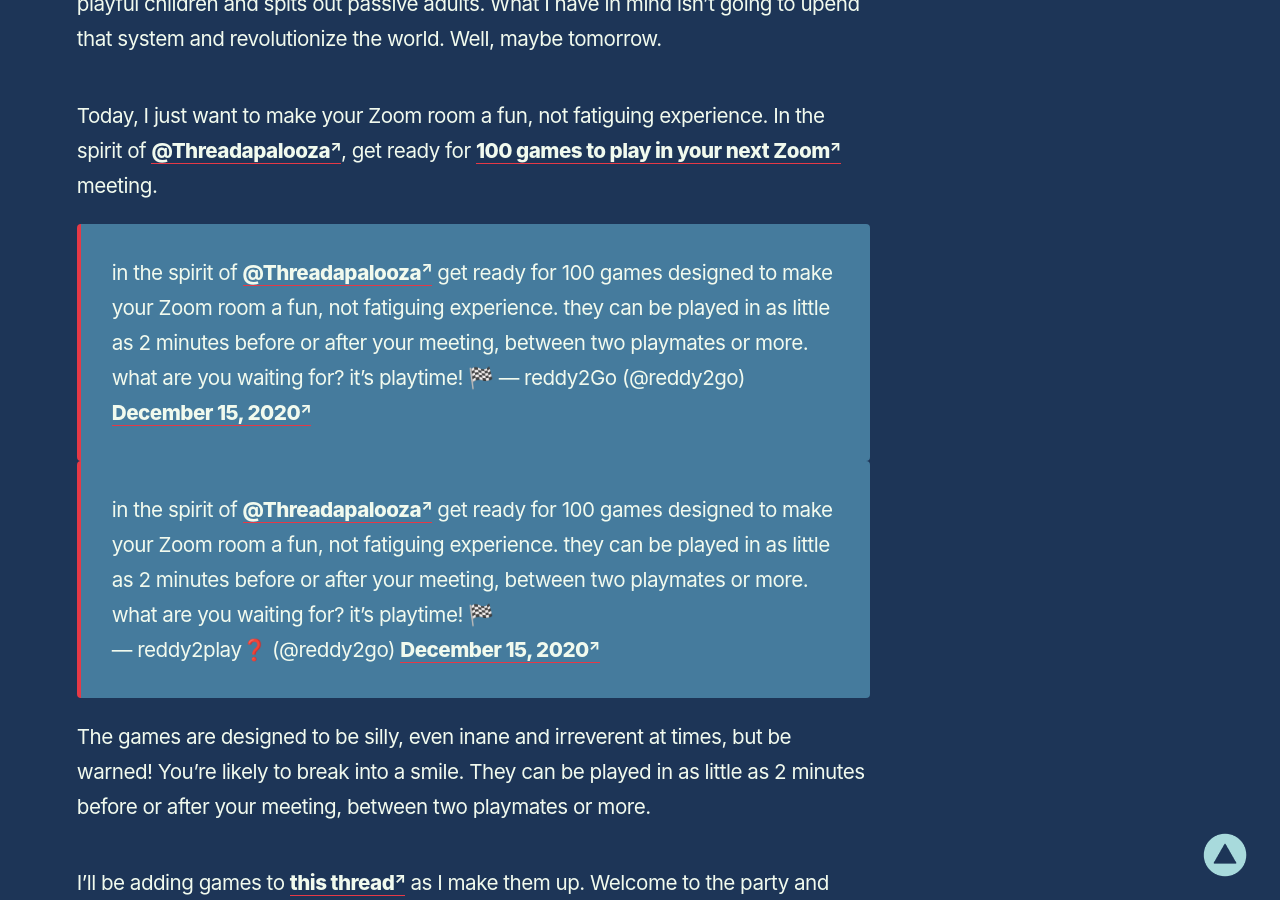
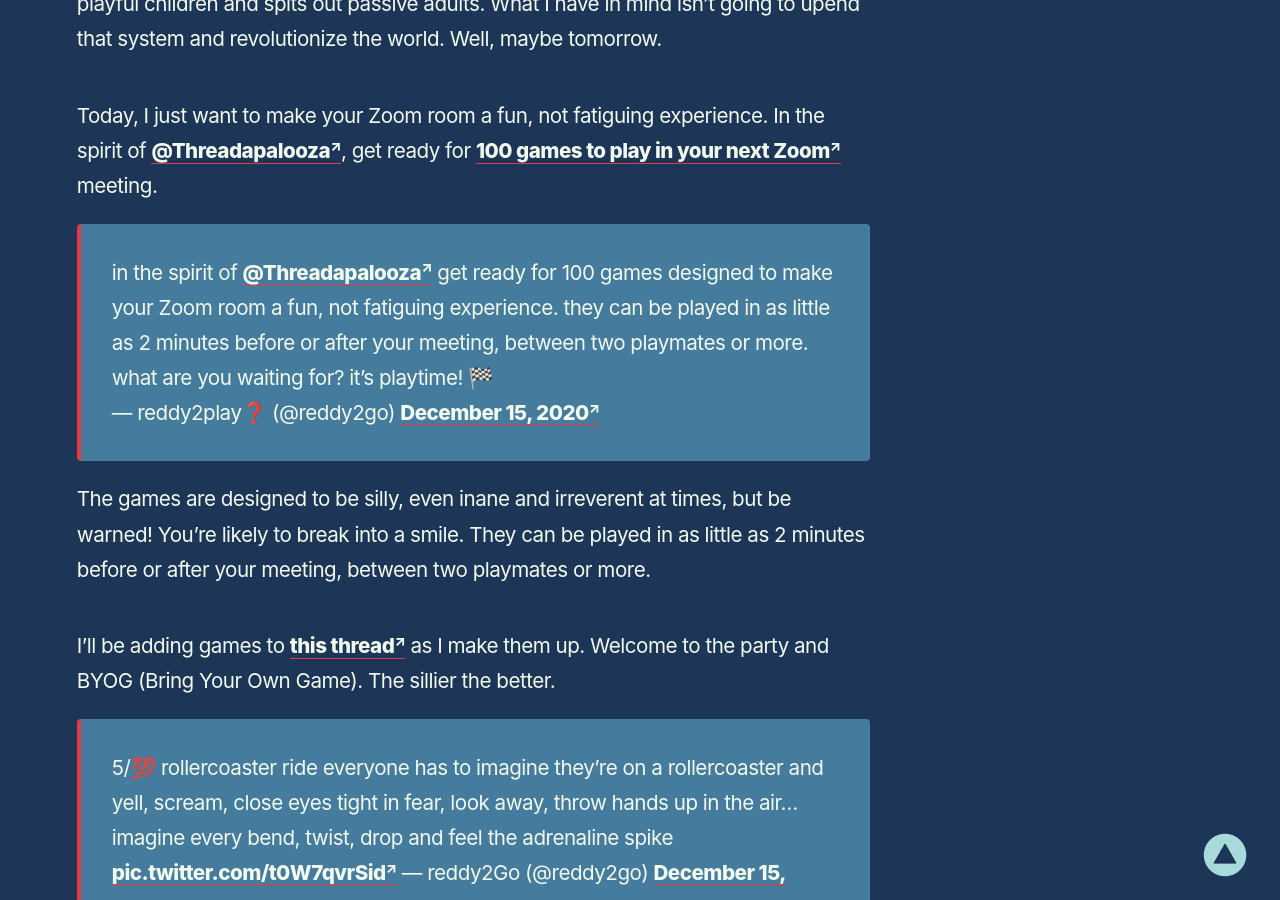
Before and after one commit to reddy2go/redgarden, a Jekyll site: the page built from _notes/100 zoom games to play.md, in a window 1280 px wide and 900 px high, scrolled down 1166 px. Built offline with Jekyll 4.4.1, drawn with Linux system fonts in a browser that asks for light colours; some web fonts are replaced; comment, search, counter and statistics services are not loaded.

Commit message:
auto commit

```diff
--- a/_notes/100 zoom games to play.md
+++ b/_notes/100 zoom games to play.md
@@ -18,8 +18,6 @@
 
 Today, I just want to make your Zoom room a fun, not fatiguing experience. In the spirit of [@Threadapalooza](https://twitter.com/threadapalooza), get ready for [100 games to play in your next Zoom](https://twitter.com/reddy2go/status/1338901196409434112) meeting.
 
-> in the spirit of [@Threadapalooza](https://twitter.com/threadapalooza?ref_src=twsrc%5Etfw) get ready for 100 games designed to make your Zoom room a fun, not fatiguing experience. they can be played in as little as 2 minutes before or after your meeting, between two playmates or more. what are you waiting for? it’s playtime! 🏁
-> &mdash; reddy2Go (@reddy2go) [December 15, 2020](https://twitter.com/reddy2go/status/1338901196409434112?ref_src=twsrc%5Etfw)
 <blockquote class="twitter-tweet" data-theme="dark"><p lang="en" dir="ltr">in the spirit of <a href="https://twitter.com/threadapalooza?ref_src=twsrc%5Etfw">@Threadapalooza</a> get ready for 100 games designed to make your Zoom room a fun, not fatiguing experience. they can be played in as little as 2 minutes before or after your meeting, between two playmates or more. what are you waiting for? it’s playtime! 🏁</p>&mdash; reddy2play❓ (@reddy2go) <a href="https://twitter.com/reddy2go/status/1338901196409434112?ref_src=twsrc%5Etfw">December 15, 2020</a></blockquote> <script async src="https://platform.twitter.com/widgets.js" charset="utf-8"></script>
 
 
```
